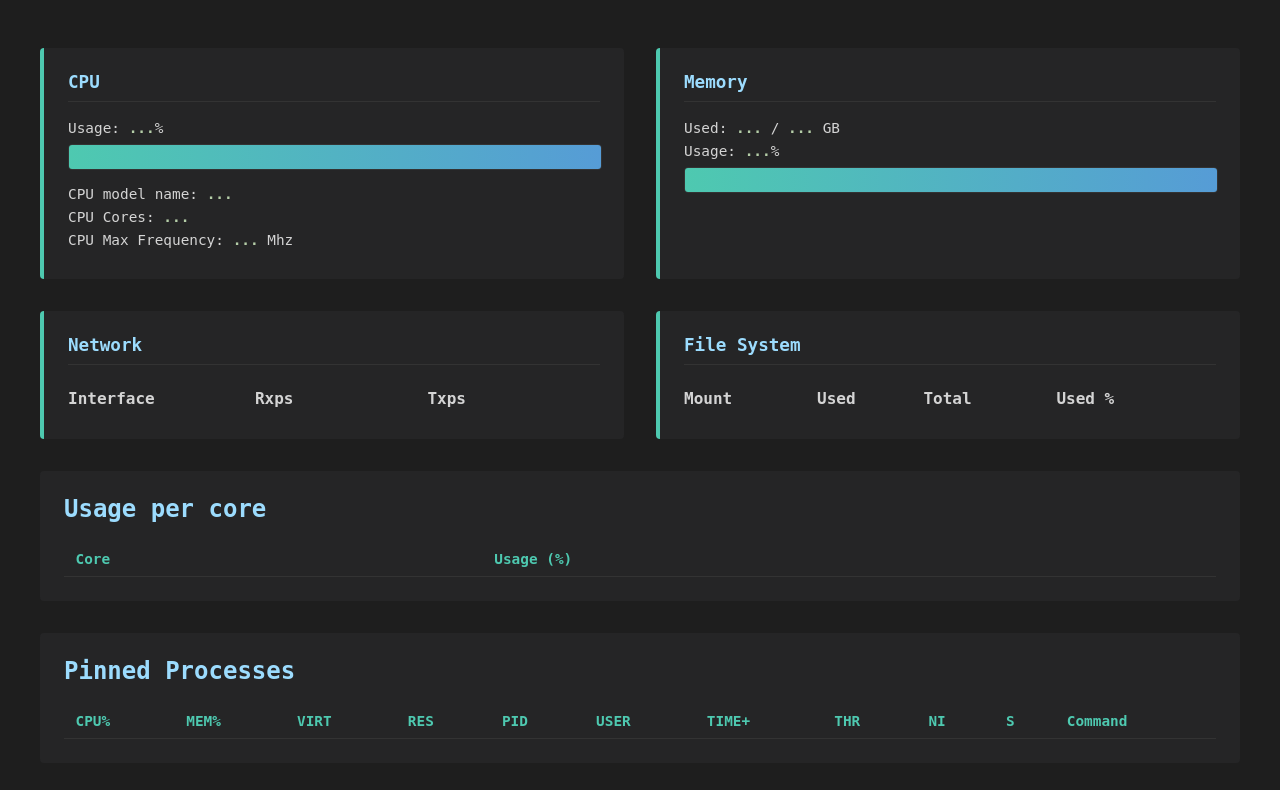
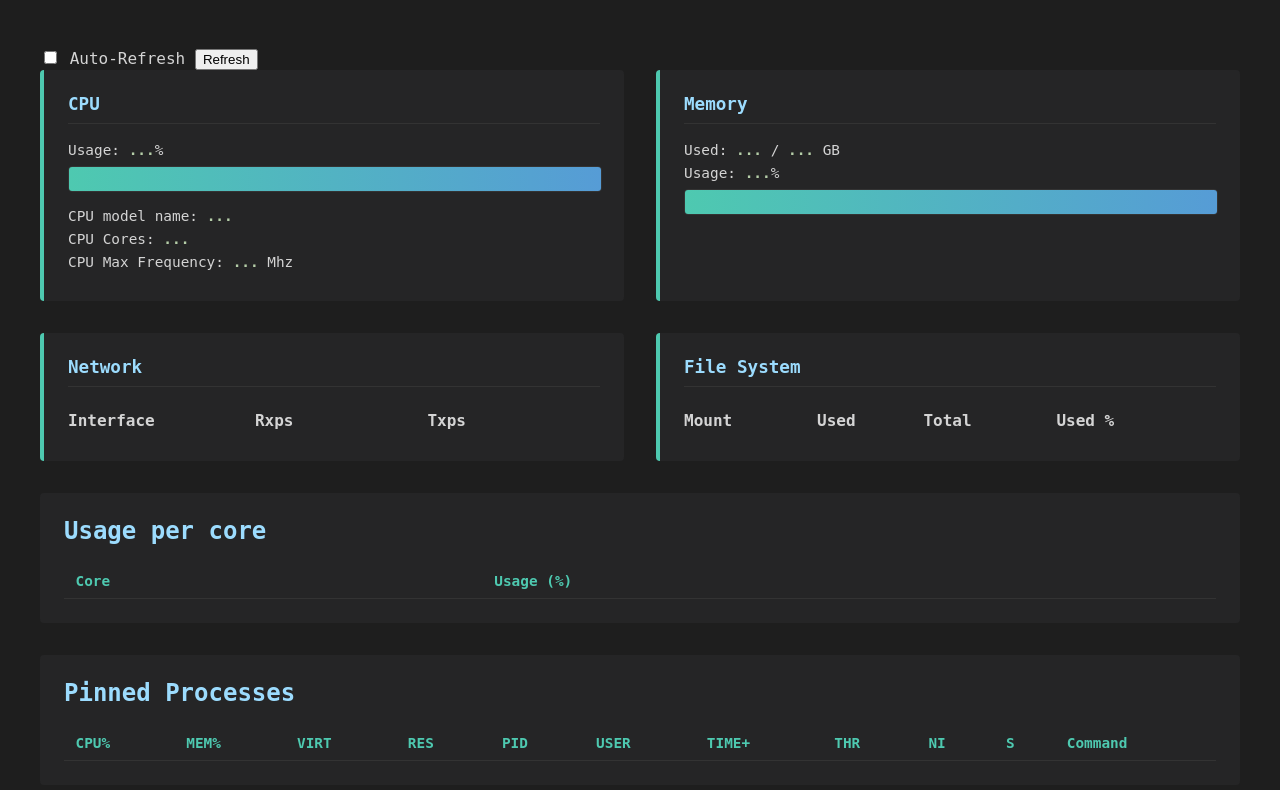
Before and after one commit to srini-abhiram/Glances-Go, a plain HTML site: page web/index.html in a window 1280 px wide. Shown: the part 142-932 px from the top of the page. Drawn offline with Linux system fonts and the light colour scheme; no server answers.

Commit message:
feat(#27): Add auto-refresh toggle and manual refresh button to UI

```diff
--- a/web/index.html
+++ b/web/index.html
@@ -1,10 +1,12 @@
 <!DOCTYPE html>
 <html lang="en">
+
 <head>
     <meta charset="UTF-8" />
     <title>Go Glances</title>
     <link rel="stylesheet" href="style.css" />
 </head>
+
 <body>
     <div class="container">
         <div id="system-info-container">
@@ -13,6 +15,14 @@
             <p>Uptime: <span id="uptime">...</span></p>
         </div>
         <h1>Go Glances</h1>
+        <div class="controls">
+            <label class="switch">
+                <input type="checkbox" id="auto-refresh-toggle">
+                <span class="slider round"></span>
+            </label>
+            <label for="auto-refresh-toggle">Auto-Refresh</label>
+            <button id="refresh-button">Refresh</button>
+        </div>
         <div class="stats-grid">
             <div class="stats-card">
                 <h2>CPU</h2>
@@ -129,4 +139,5 @@
     </div>
     <script src="script.js"></script>
 </body>
+
 </html>
```
Also changed, not shown: web/script.js (line endings or trailing spaces). Lines whose indentation alone changed are shown as unchanged.
